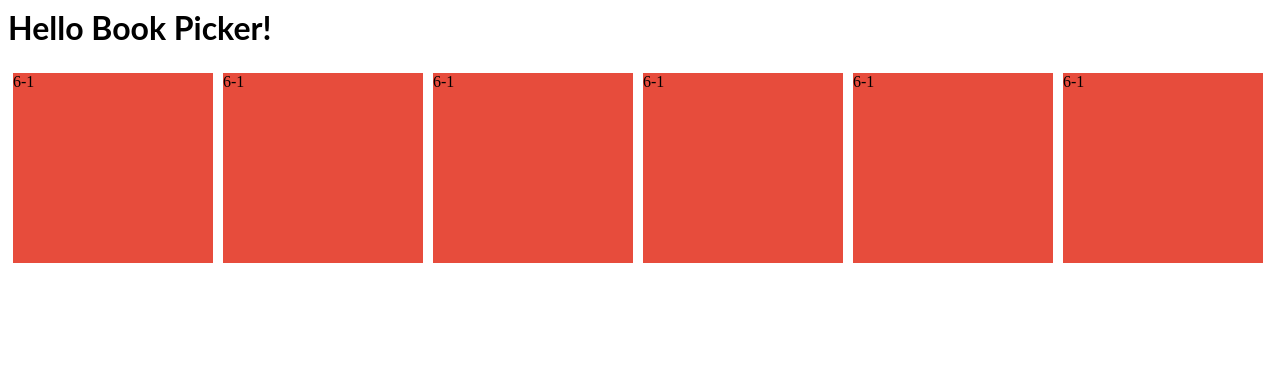
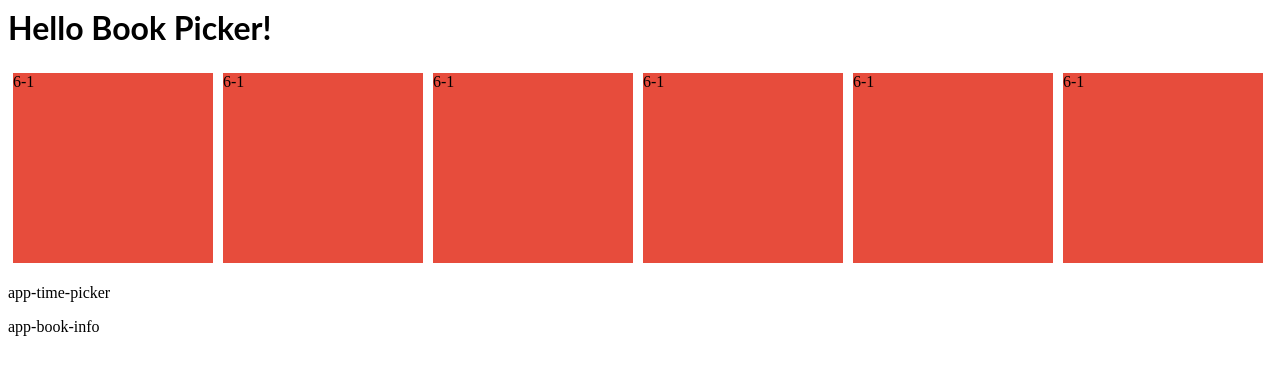
Before and after one commit to ymxk/book-picker, an Angular app: page / in a window 1280 px wide. Shown: the top 374 px of the page. Built offline with nearby package versions, Linux system fonts and the light colour scheme.

Commit message:
2 files modified

```diff
--- a/src/app/book-info/book-info.component.html
+++ b/src/app/book-info/book-info.component.html
@@ -0,0 +1 @@
+<p>app-book-info</p>
--- a/src/app/time-picker/time-picker.component.html
+++ b/src/app/time-picker/time-picker.component.html
@@ -0,0 +1 @@
+<p>app-time-picker</p>
```
